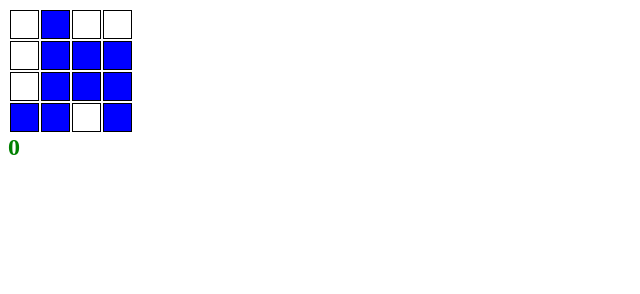
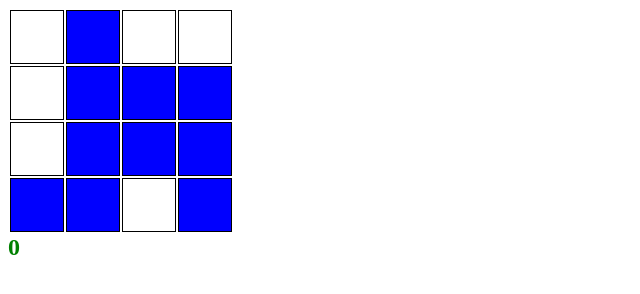
Before and after one commit to jxdoyle/test, a plain HTML site: page index.html in a window 1280 px wide. Shown: the whole page, without its empty margins (0-640 px from the left). Drawn offline with Linux system fonts and the light colour scheme.

Commit message:
increased tile size

```diff
--- a/style.css
+++ b/style.css
@@ -1,7 +1,7 @@
 /* CSS code for styling the game board */
 .tile {
-    width: 25px;
-    height: 25px;
+    width: 50px;
+    height: 50px;
     background-color: white;
     border: 1px solid black;
   }
```
